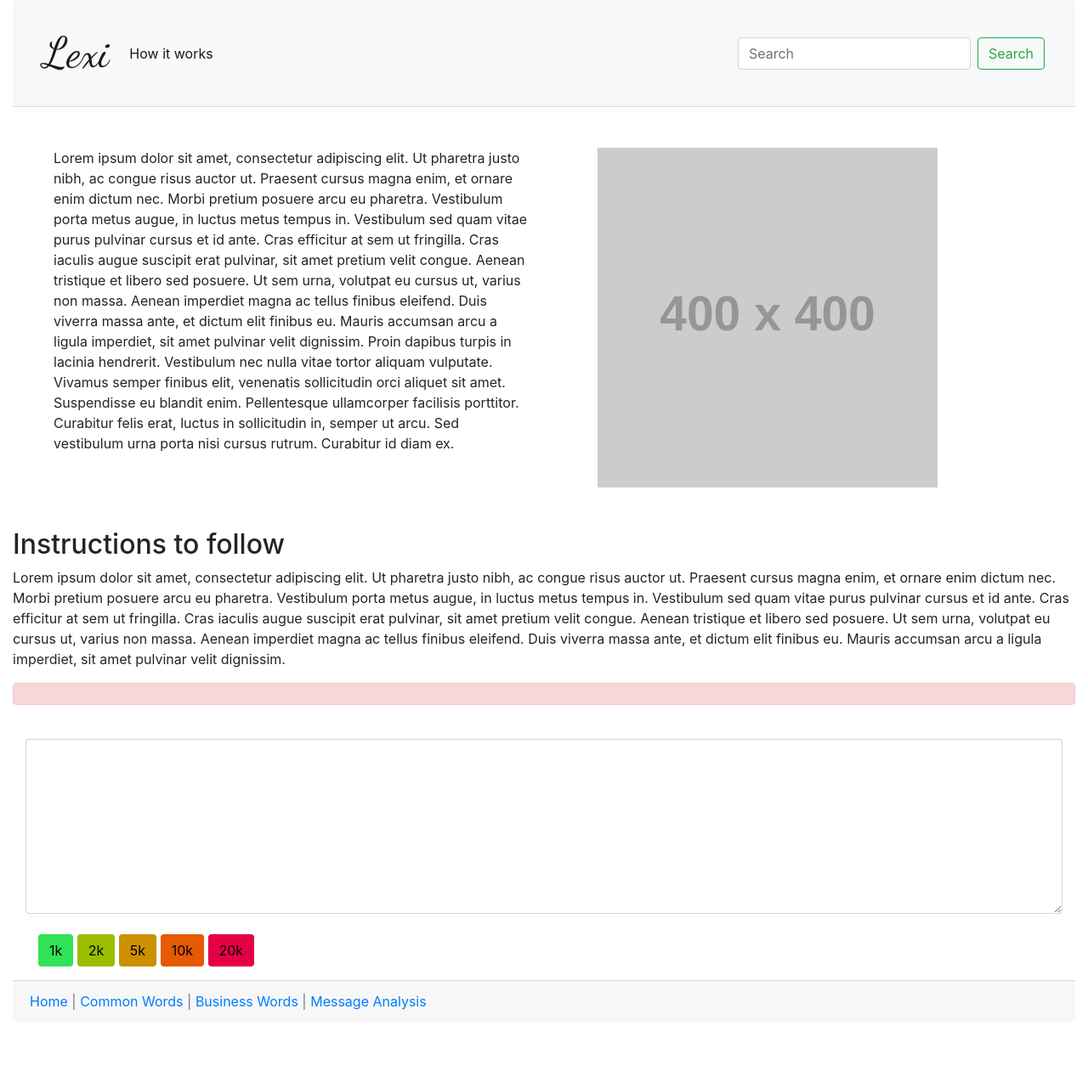
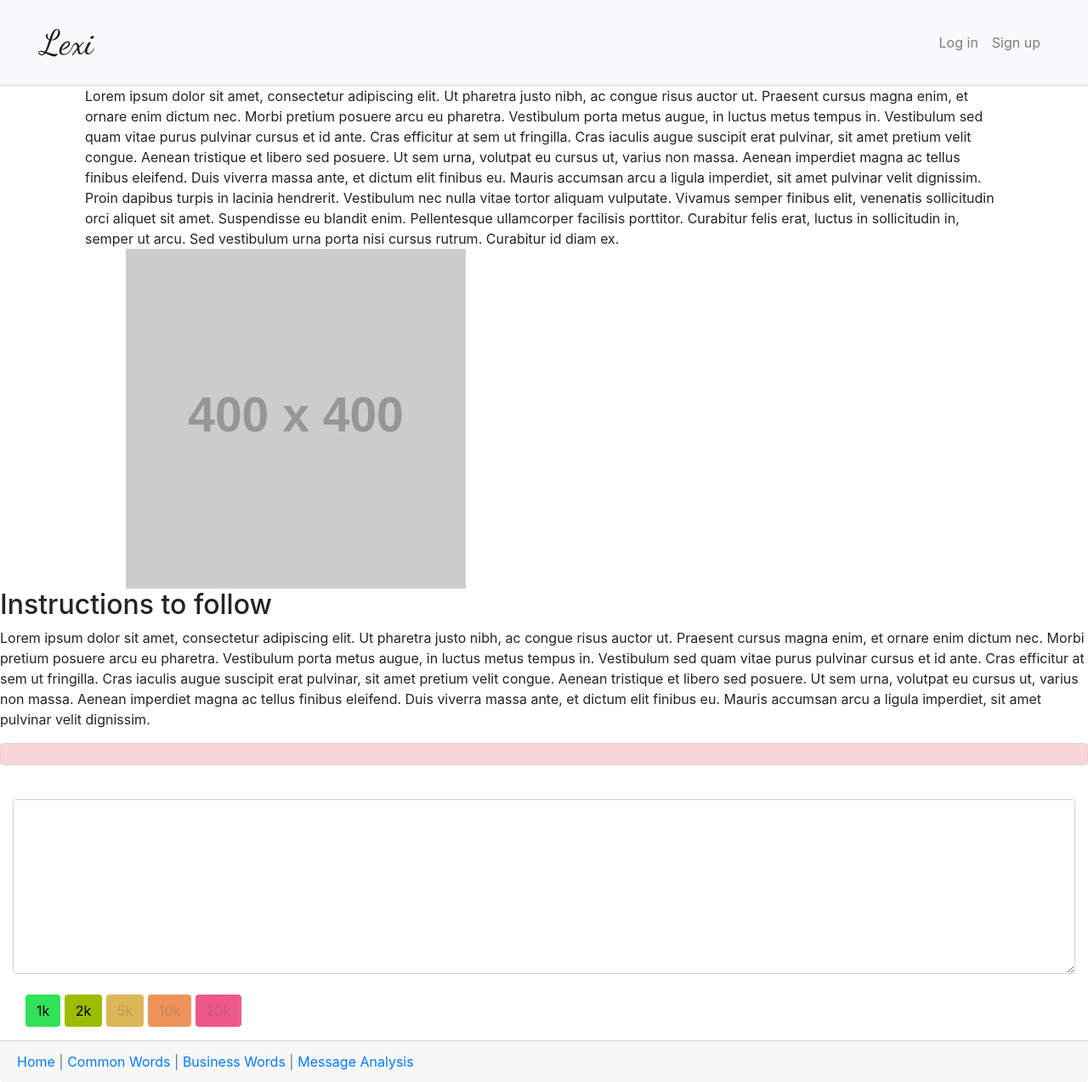
Before and after one commit to CodeforAustralia/lexiProject, a Django app: page /lexi/ in a window 1280 px wide. Shown: the whole page at 85% size. Before the commit the page ends 1189 px from the top, so only its background shows below. Run offline with Django 3.2, Linux system fonts and the light colour scheme; grey boxes labelled with a size stand in for pictures from a placeholder-image service; some libraries are stand-ins or nearby versions.

Commit message:
Change the Header.

```diff
--- a/lexi/static/lexi/style.css
+++ b/lexi/static/lexi/style.css
@@ -1,6 +1,7 @@
 #lexi-title {
     font-family: 'Dancing Script', cursive;
-    font-size: 50px;
+    font-size: 40px;
+    padding: 20px 0;
 }
 
 .uncommon {
--- a/lexi/templates/lexi/index.html
+++ b/lexi/templates/lexi/index.html
@@ -2,27 +2,26 @@
 <link rel="stylesheet" href="https://maxcdn.bootstrapcdn.com/bootstrap/4.0.0/css/bootstrap.min.css" integrity="sha384-Gn5384xqQ1aoWXA+058RXPxPg6fy4IWvTNh0E263XmFcJlSAwiGgFAW/dAiS6JXm" crossorigin="anonymous">
 {% load static  %}
 <link rel="stylesheet" href="{% static 'lexi/style.css' %}">
-<div class="container-fluid">
-    <div class="card-header">
-        <nav class="navbar navbar-expand-lg navbar-light bg-light">
+<div>
+    <div class="card-header p-0">
+        <nav class="navbar navbar-expand-lg navbar-light bg-light py-0 px-5">
             <a class="navbar-brand" id="lexi-title" href="{% url 'lexi:index' %}">Lexi</a>
             <button class="navbar-toggler" type="button" data-toggle="collapse" data-target="#navbarSupportedContent" aria-controls="navbarSupportedContent" aria-expanded="false" aria-label="Toggle navigation">
                 <span class="navbar-toggler-icon"></span>
             </button>
-            <div class="collapse navbar-collapse" id="navbarSupportedContent">
-                <ul class="navbar-nav mr-auto">
-                    <li class="nav-item active">
-                        <a class="nav-link" href="#">How it works <span class="sr-only">(current)</span></a>
+            <div class="collapse navbar-collapse justify-content-end" id="navbarSupportedContent">
+                <ul class="navbar-nav">
+                    <li class="nav-item">
+                        <a class="nav-link" href="#">Log in</a>
+                    </li>
+                    <li class="nav-item">
+                        <a class="nav-link" href="#">Sign up</a>
                     </li>
                 </ul>
-                <form class="form-inline my-2 my-lg-0">
-                    <input class="form-control mr-sm-2" type="search" placeholder="Search" aria-label="Search">
-                    <button class="btn btn-outline-success my-2 my-sm-0" type="submit">Search</button>
-                </form>
             </div>
         </nav>
     </div>
-    <div class="row p-5">
+    <div class="container">
         <div class="col-sm">
                 Lorem ipsum dolor sit amet, consectetur adipiscing elit. Ut pharetra justo nibh, ac congue risus auctor ut. Praesent cursus magna enim, et ornare enim dictum nec. Morbi pretium posuere arcu eu pharetra. Vestibulum porta metus augue, in luctus metus tempus in. Vestibulum sed quam vitae purus pulvinar cursus et id ante. Cras efficitur at sem ut fringilla. Cras iaculis augue suscipit erat pulvinar, sit amet pretium velit congue. Aenean tristique et libero sed posuere. Ut sem urna, volutpat eu cursus ut, varius non massa. Aenean imperdiet magna ac tellus finibus eleifend. Duis viverra massa ante, et dictum elit finibus eu. Mauris accumsan arcu a ligula imperdiet, sit amet pulvinar velit dignissim.
 
@@ -60,9 +59,9 @@ Please speak to your manager if you think you may be impacted by the protest.-->
                         <!--Add color styles as span classes-->
                         <button type="submit" class="btn btn-outline oneK" name="threshold" value="1000">1k</button> <!--ToDo: Give the color styles-->
                         <button type="submit" class="btn btn-outline twoK" name="threshold" value="2000">2k</button>
-                        <button type="button" class="btn fiveK">5k</button>
-                        <button type="button" class="btn tenK">10k</button>
-                        <button type="button" class="btn twentyK">20k</button>
+                        <button type="button" class="btn fiveK" disabled="disabled">5k</button>
+                        <button type="button" class="btn tenK" disabled="disabled">10k</button>
+                        <button type="button" class="btn twentyK" disabled="disabled">20k</button>
                         <!--button type="button" class="btn">Cenitex</button-->
                     </div>
                 </form>
```
